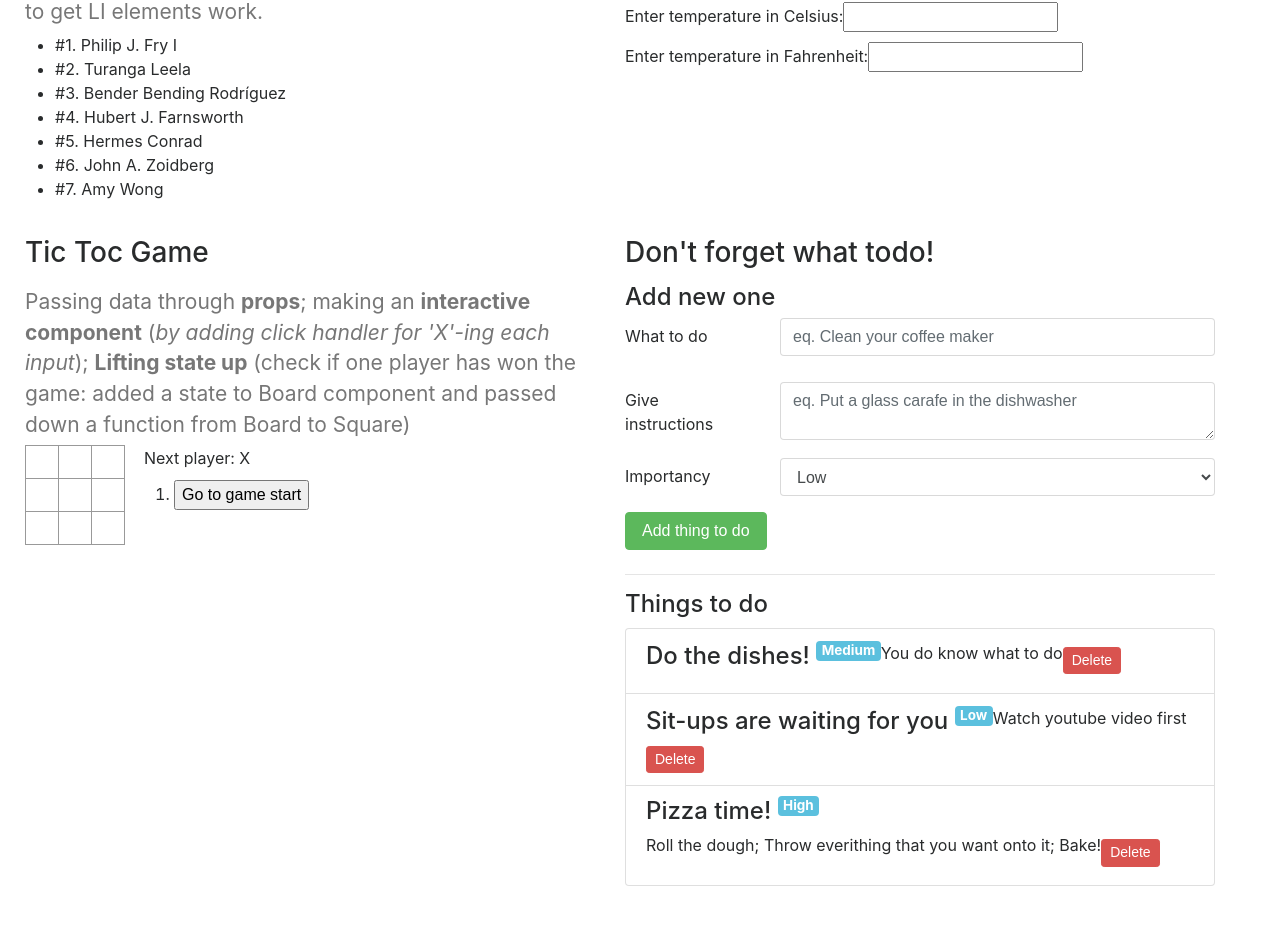
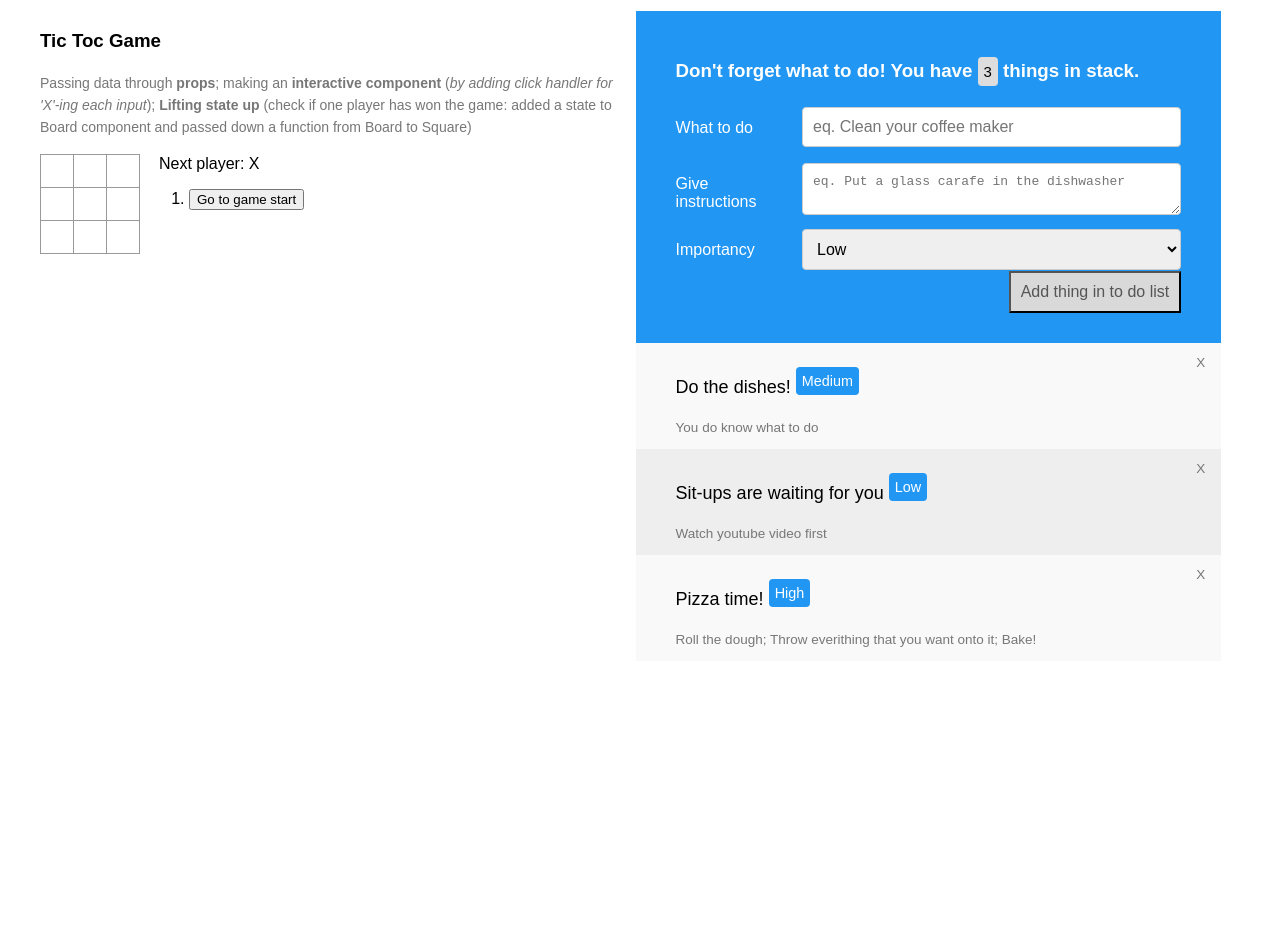
Before and after one commit to mkora/react-playground, a React (Create React App) app: page / in a window 1280 px wide. Shown: the part 551-1476 px from the top of the page. After the commit the page ends 1262 px from the top, so only its background shows below. Built offline with nearby package versions, Linux system fonts and the light colour scheme; the HTML template or start-up script is replaced by a standard one.

Commit message:
Added styles to TodoList component

```diff
--- a/src/App.js
+++ b/src/App.js
@@ -20,18 +20,18 @@ class App extends Component {
         </div>
         <div className="row">
           <div className="column">
-            <FuturamaList></FuturamaList>
+            <FuturamaList />
           </div>
           <div className="column">
-            <TemperatureConvert></TemperatureConvert>
+            <TemperatureConvert />
           </div>
         </div>
         <div className="row">
           <div className="column">
-            <TicTocGame></TicTocGame>
+            <TicTocGame />
           </div>
           <div className="column">
-            <TodoList></TodoList>
+            <TodoList />
           </div>
         </div>
       </div>
--- a/src/todo/Todo.css
+++ b/src/todo/Todo.css
@@ -1 +1,136 @@
-@import url("https://maxcdn.bootstrapcdn.com/bootstrap/4.0.0-beta.3/css/bootstrap.min.css");
+/* Lists */
+.todo ul {
+  margin: 0;
+  padding: 0;
+  list-style: none;
+}
+
+.todo ul li {
+  cursor: pointer;
+  position: relative;
+  padding: 12px 8px 12px 40px;
+  background: #eee;
+  font-size: 18px;
+  transition: 0.2s;
+
+  -webkit-user-select: none;
+  -moz-user-select: none;
+  -ms-user-select: none;
+  user-select: none;
+}
+
+.todo ul li:nth-child(odd) {
+  background: #f9f9f9;
+}
+
+.todo ul li:hover {
+  background: #ddd;
+}
+
+
+.todo .close {
+  position: absolute;
+  right: 0;
+  top: 0;
+  padding: 12px 16px 12px 16px;
+}
+
+.todo .close:hover {
+  background-color: #f44336;
+  color: white;
+}
+
+/* Header */
+.todo .header {
+  background-color: #2196F3;
+  padding: 30px 40px;
+  color: white;
+}
+
+.todo .header h4 {
+  text-align: left;
+}
+
+.todo .header:after {
+  content: "";
+  display: table;
+  clear: both;
+}
+
+/* Badges */
+.todo .badge {
+  color: white;
+  padding: 6px;
+  font-size: 0.8em;
+  border-radius: 4px;
+}
+
+.todo .badge.badge-success {
+  background-color: #4CAF50;
+}
+.todo .badge.badge-info {
+  background-color: #2196F3;
+}
+.todo .badge.badge-warning {
+  background-color: #ff9800;
+}
+.todo .badge.badge-danger {
+  background-color: #f44336;
+}
+.todo .badge.badge-other {
+  background-color: #ddd; color: black;
+}
+
+/* Form */
+.todo [type=text], select, textarea {
+  width: 100%;
+  font-size: 1em;
+  padding: 10px;
+  border: 1px solid #ccc;
+  border-radius: 4px;
+  box-sizing: border-box;
+  resize: vertical;
+}
+
+.todo input[type=submit] {
+  font-size: 1em;
+  padding: 10px;
+
+  background: #d9d9d9;
+  color: #555;
+  float: right;
+  text-align: center;
+  cursor: pointer;
+  transition: 0.3s;
+}
+
+.todo label {
+  padding: 12px 12px 12px 0;
+  display: inline-block;
+}
+
+/* Layout */
+.todo .column-25 {
+  float: left;
+  width: 25%;
+  margin-top: 6px;
+}
+
+.todo .column-75 {
+  float: left;
+  width: 75%;
+  margin-top: 6px;
+}
+
+.todo .row:after {
+  content: "";
+  display: table;
+  clear: both;
+}
+
+@media (max-width: 600px) {
+  .todo .column-25, .todo .column-75, input[type=submit] {
+    width: 100%;
+    margin-top: 0;
+  }
+}
--- a/src/todo/TodoInput.js
+++ b/src/todo/TodoInput.js
@@ -18,43 +18,54 @@ class TodoInput extends Component {
     });
   }
 
+  // TODO: add some validation
   handleInputChange = (event) => {
+    const target = event.target;
+    const value = target.type === 'checkbox' ? target.checked : target.value;
+    const name = target.name;
     this.setState({
-      [event.target.name]: event.target.value
+      [name]: value
     });
   }
 
   render() {
     return (
       <div>
-        <h4>Add new one</h4>
         <form onSubmit={this.handleSubmit}>
-          <div className="form-group row">
-            <label className="col-form-label col-sm-3" htmlFor="inputTitle">What to do</label>
-            <div className="col-sm-9">
-              <input type="text" className="form-control" id="inputTitle" placeholder="eq. Clean your coffee maker"
+          <div className="row">
+            <div className="column-25">
+              <label htmlFor="inputTitle">What to do</label>
+            </div>
+            <div className="column-75">
+              <input type="text" id="inputTitle" placeholder="eq. Clean your coffee maker"
                 name="title" value={this.state.title} onChange={this.handleInputChange} />
             </div>
           </div>
-          <div className="form-group row">
-            <label className="col-form-label col-sm-3" htmlFor="inputDescription">Give instructions</label>
-            <div className="col-sm-9">
-              <textarea className="form-control" id="inputDescription" placeholder="eq. Put a glass carafe in the dishwasher"
+          <div className="row">
+            <div className="column-25">
+              <label htmlFor="inputDescription">Give instructions</label>
+            </div>
+            <div className="column-75">
+              <textarea id="inputDescription" placeholder="eq. Put a glass carafe in the dishwasher"
                 name="description" value={this.state.description} onChange={this.handleInputChange}></textarea>
             </div>
           </div>
-          <div className="form-group row">
-            <label className="col-form-label col-sm-3" htmlFor="inputPriority">Importancy</label>
-            <div className="col-sm-9">
-              <select className="form-control" id="inputPriority"
-                name="priority" value={this.state.priority} onChange={this.handleInputChange}>
-                <option>Low</option>
-                <option>Medium</option>
-                <option>High</option>
+          <div className="row">
+            <div className="column-25">
+              <label htmlFor="inputPriority">Importancy</label>
+            </div>
+            <div className="column-75">
+              <select id="inputPriority" name="priority"
+                value={this.state.priority} onChange={this.handleInputChange}>
+                  <option>Low</option>
+                  <option>Medium</option>
+                  <option>High</option>
               </select>
             </div>
           </div>
-          <input type="submit" className="btn btn-success mb-2" value="Add thing to do" />
+          <div className="row">
+            <input type="submit" value="Add thing in to do list" />
+          </div>
         </form>
       </div>
     );
--- a/src/todo/TodoList.js
+++ b/src/todo/TodoList.js
@@ -33,16 +33,15 @@ class TodoList extends Component {
 
   render() {
     return (
-      <div>
-        <h3>
-          <p>Don't forget what todo!</p>
-        </h3>
-        <TodoInput onAddItem={this.handleAddItem}/>
-        <hr/>
-        <h4>Things to do <span className="badge badge-pill badge-secondary">{this.state.data.length}</span></h4>
-        <ul className="list-group">
+      <div className="todo">
+        <div className="header">
+          <h3>Don't forget what to do! You have <span className="badge badge-other">{this.state.data.length}</span> things in stack.</h3>
+          <TodoInput onAddItem={this.handleAddItem} />
+        </div>
+        <ul>
           { this.state.data.map((item) =>
-              <TodoListItem data={item} key={item.id} id={item.id} onClickRemove={this.handleRemoveItem(item.id)} />
+              <TodoListItem data={item} key={item.id} id={item.id}
+                onClickRemove={this.handleRemoveItem(item.id)} />
           ) }
         </ul>
       </div>
--- a/src/todo/TodoListItem.js
+++ b/src/todo/TodoListItem.js
@@ -8,13 +8,11 @@ class TodoList extends Component {
 
   render() {
     return (
-      <li className="list-group-item">
-        <h4 className="list-group-item-heading">
-          {this.props.data.title} <sup><span className="badge badge-info">{this.props.data.priority}</span></sup>
-        </h4>
-        <p>{this.props.data.description}</p>
-        <input type="button" className="btn btn-danger btn-sm" value="Delete"
-          onClick={this.handleRemoveItem(this.props.data.id)} />
+      <li>
+        <p>{this.props.data.title} <sup className="badge badge-info">{this.props.data.priority}</sup></p>
+        <span>{this.props.data.description}</span>
+        <span type="button" className="close"
+          onClick={this.handleRemoveItem(this.props.data.id)}>X</span>
       </li>
     );
   }
```
